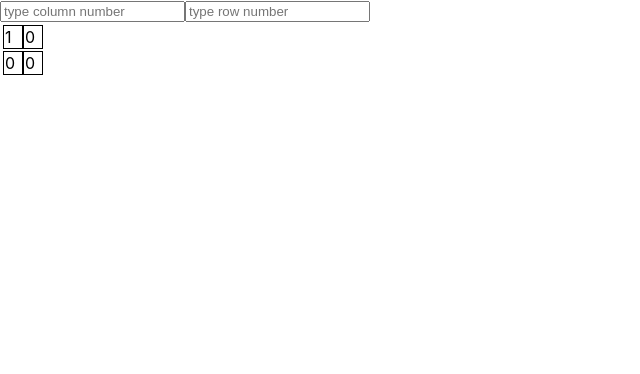
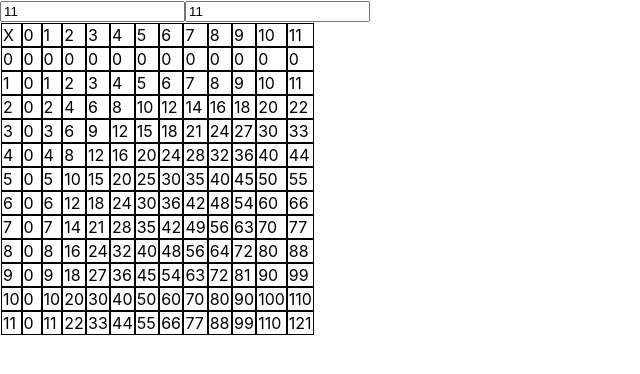
Before and after one commit to neotazman/multiplication-table, a React (Create React App) app: page / in a window 1280 px wide. Shown: the top 374 px of the page, without its empty margins (0-640 px from the left). Built offline with nearby package versions, Linux system fonts and the light colour scheme.

Commit message:
made it a square and made the top line corectly

```diff
--- a/src/App.js
+++ b/src/App.js
@@ -5,8 +5,8 @@ import Rows from './Rows'
 import './index.css';
 
 function App() {
-  const [boxInput, setBoxInput] = useState(null) //the column input
-  const [rowInput, setRowInput] = useState(null) //the row input
+  const [boxInput, setBoxInput] = useState(11) //the column input
+  const [rowInput, setRowInput] = useState(11) //the row input
 
   //had to make the onChange functions seperately because the other way ran into bugs
   const handleBoxChange = (event) => {
--- a/src/Boxes.js
+++ b/src/Boxes.js
@@ -9,14 +9,12 @@ export default function Boxes(props) { //the component that displays the individ
     }
 
     return (
-        <div className="numberProducts">
-            <tr>
+        <tr>
             { //maps an element for each value
                 successArray.map((product) => {
                     return <td className="numberCell"> {product} </td>
                 })
             }
-            </tr>
-        </div>
+        </tr>
     )
 }
--- a/src/Rows.js
+++ b/src/Rows.js
@@ -10,7 +10,14 @@ export default function Rows(props) { //had to make separate components to rende
     return (
         <div>
             <table>
-                <Boxes startingValue={1} howManyBoxes={howManyBoxes}/* to show the factors */ />
+                <tr>
+                    <td>X</td>
+                    {
+                        inputArray.map((num) => {
+                            return <td>{num}</td>
+                        })
+                    }
+                </tr>
                 { //the mapping is why i'm using react
                     inputArray.map((num) => {
                         return <Boxes startingValue={num} howManyBoxes={howManyBoxes} />
```
